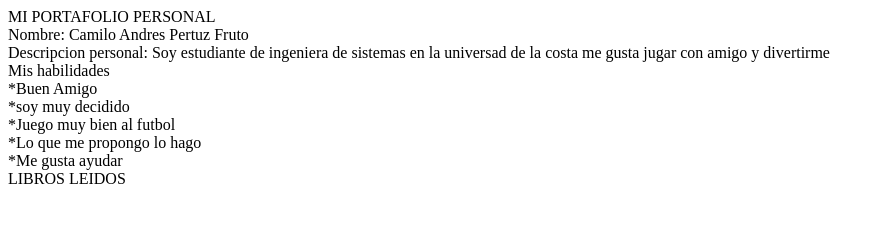
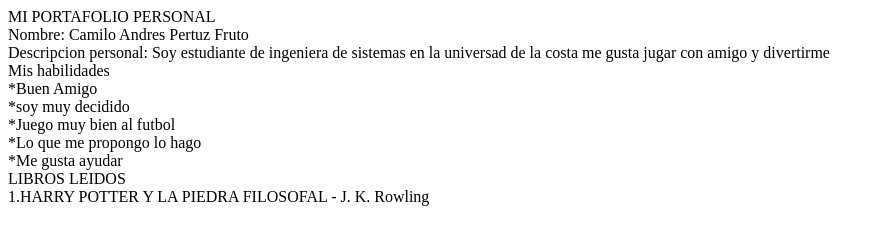
Before and after one commit to camilopertuz1/portafolioPersonal, a plain HTML site: page index.html in a window 1280 px wide. Shown: the whole page, without its empty margins (0-884 px from the left). Drawn offline with Linux system fonts and the light colour scheme.

Commit message:
undecimo commit

```diff
--- a/index.html
+++ b/index.html
@@ -19,6 +19,7 @@
     <div>*Me gusta ayudar</div>
 
     <div>LIBROS LEIDOS</div>
+    <div>1.HARRY POTTER Y LA PIEDRA FILOSOFAL - J. K. Rowling</div>
 
 
 </body>
```
